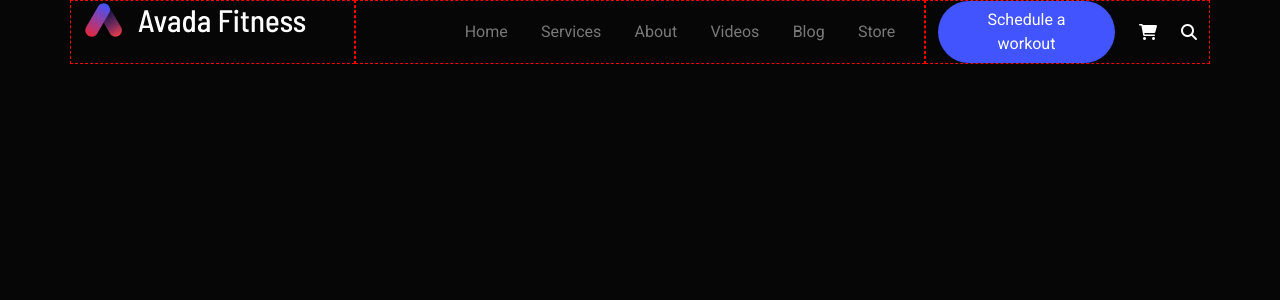
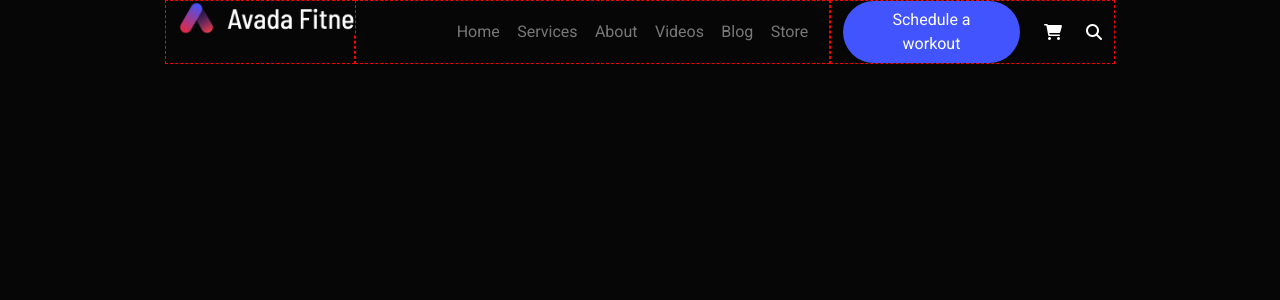
Before and after one commit to Pulcioo/proj-html-vuejs, a Vue app: page / in a window 1280 px wide. Shown: the top 300 px of the page. Built offline with nearby package versions, Linux system fonts and the light colour scheme.

Commit message:
aggiunte modifiche all'header

```diff
--- a/src/components/HeaderComponent.vue
+++ b/src/components/HeaderComponent.vue
@@ -1,17 +1,17 @@
 <template>
   <div class="container">
     <div class="row">
-      <div class="col">
-        <img src="@/assets/images/logo.png" alt="" />
+      <div class="col-2 offset-1">
+        <img src="@/assets/images/logo.png" alt="" class="w_200" />
       </div>
-      <div class="col-6 d-flex align-items-center">
+      <div class="col-5 d-flex align-items-center">
         <ul class="d-flex w-100 justify-content-around mb-0">
           <li v-for="item in menuItem" :key="item.message">
             <a href="#">{{ item.message }}</a>
           </li>
         </ul>
       </div>
-      <div class="col">
+      <div class="col-3">
         <div class="d-flex justify-content-end align-items-center">
           <button class="btn btn_blue px-4">Schedule a workout</button>
           <i class="fa-solid fa-cart-shopping mx-4"></i>
@@ -37,6 +37,7 @@ ul {
 
   li {
     list-style-type: none;
+    font-size: 16px;
 
     a {
       text-decoration: none;
@@ -49,9 +50,18 @@ ul {
   }
 }
 
+button {
+  font-size: 16px;
+}
+
+// utilities
 .btn_blue {
   background-color: #4154fe;
   color: white;
   border-radius: 50px;
 }
+
+.w_200 {
+  width: 200px;
+}
 </style>
--- a/src/components/MainComponent.vue
+++ b/src/components/MainComponent.vue
@@ -1,5 +1,5 @@
 <template>
-  <div class="container-fluid">
+  <div class="container">
     <div class="row"></div>
   </div>
 </template>
```
